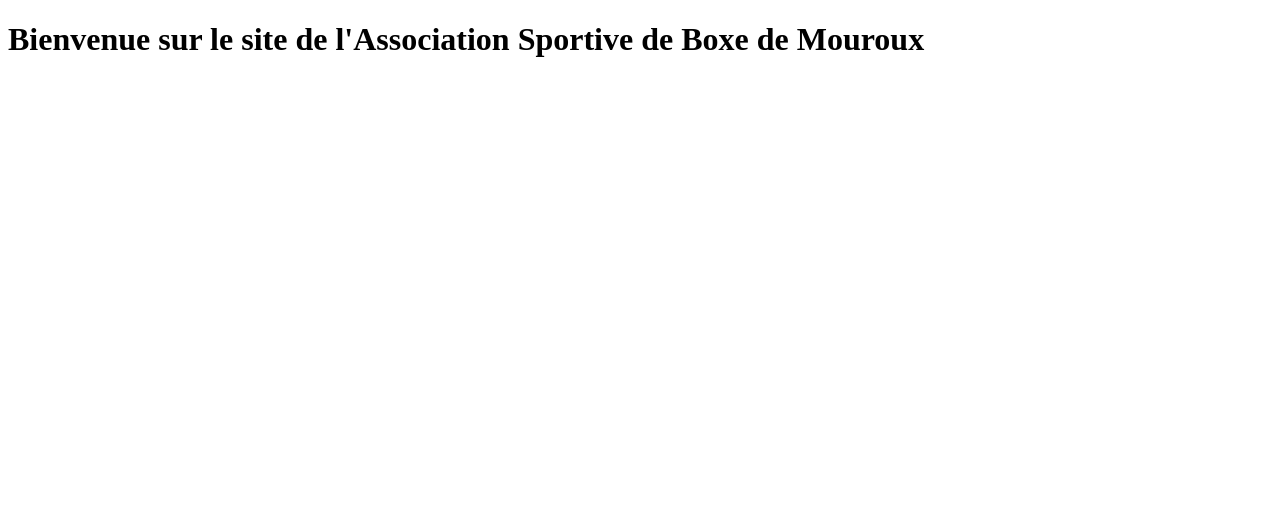
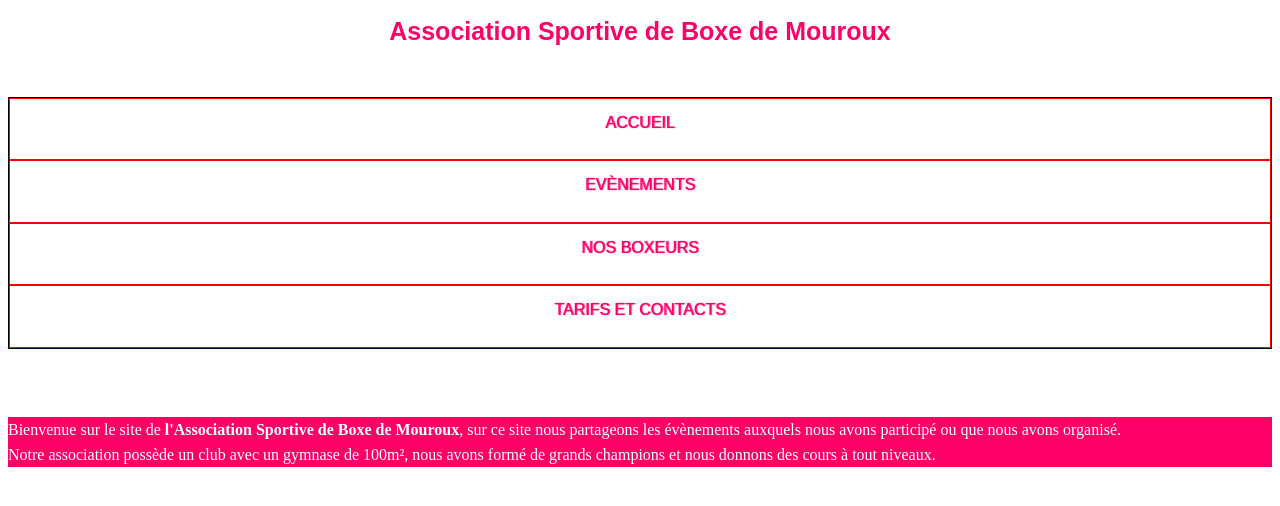
Before and after one commit to RazzakKhal/RazzakEval1, a plain HTML site: page eval1.html in a window 1280 px wide. Drawn offline with Linux system fonts and the light colour scheme; a web font is replaced by a local one.

Commit message:
création des pages annexes, du menu qui sera modifié par la suite

```diff
--- a/eval1.css
+++ b/eval1.css
@@ -0,0 +1,34 @@
+h1{
+  font-size:25px;
+  text-align:center;
+  font-family:'Yusei Magic', sans-serif;
+  color:#FF0066;
+}
+
+.menu{
+  border:1px solid black;
+  list-style: none;
+  margin-left: 0px;
+  padding-left: 0px;
+  display:flex;
+  flex-direction: column;
+  height:250px;
+
+}
+
+.menu li{
+  border:1px solid red;
+  flex-basis: 25%;
+  text-transform: uppercase;
+  text-align: center;
+  padding-top:15px;
+  color:#FF0066;
+  font-family:'Yusei Magic', sans-serif;
+  text-shadow: 1px 0px 1px #FF0066;
+}
+
+section{
+  color:azure;
+  line-height: 25px;
+  background-color: #FF0066;
+}
--- a/eval1.html
+++ b/eval1.html
@@ -2,11 +2,29 @@
 <html>
   <head>
     <link href='eval1.css' rel='stylesheet'>
+    <link rel="preconnect" href="https://fonts.gstatic.com">
+    <link href="https://fonts.googleapis.com/css2?family=Yusei+Magic&display=swap" rel="stylesheet">
     <meta charset='utf-8'>
     <meta name='viewport' width='device-width, initial-scale=1'>
     <title> Association SBM </title>
   </head>
   <body>
-    <h1> Bienvenue sur le site de l'Association Sportive de Boxe de Mouroux </h1>
+    <h1> Association Sportive de Boxe de Mouroux </h1>
+    <br>
+    <nav>
+      <ul class="menu">
+        <li class="acc"> Accueil </li>
+        <li class="even"> Evènements </li>
+        <li class="boxeurs"> Nos Boxeurs</li>
+        <li class="contac"> Tarifs et Contacts </li>
+      </ul>
+    </nav>
+    <br><br>
+    <section>
+      <p> Bienvenue sur le site de <strong>l'Association Sportive de Boxe de Mouroux</strong>, sur ce site nous partageons les évènements auxquels
+      nous avons participé ou que nous avons organisé.
+      <br>Notre association possède un club avec un gymnase de 100m², nous avons formé de grands champions et nous donnons des cours à tout niveaux.
+      </p>
+    </section>
   </body>
 </html>
```
Also changed, not shown: boxeurs.html (added, +22 -0 lines), contact.html (added, +22 -0 lines), evenements.html (added, +22 -0 lines).
